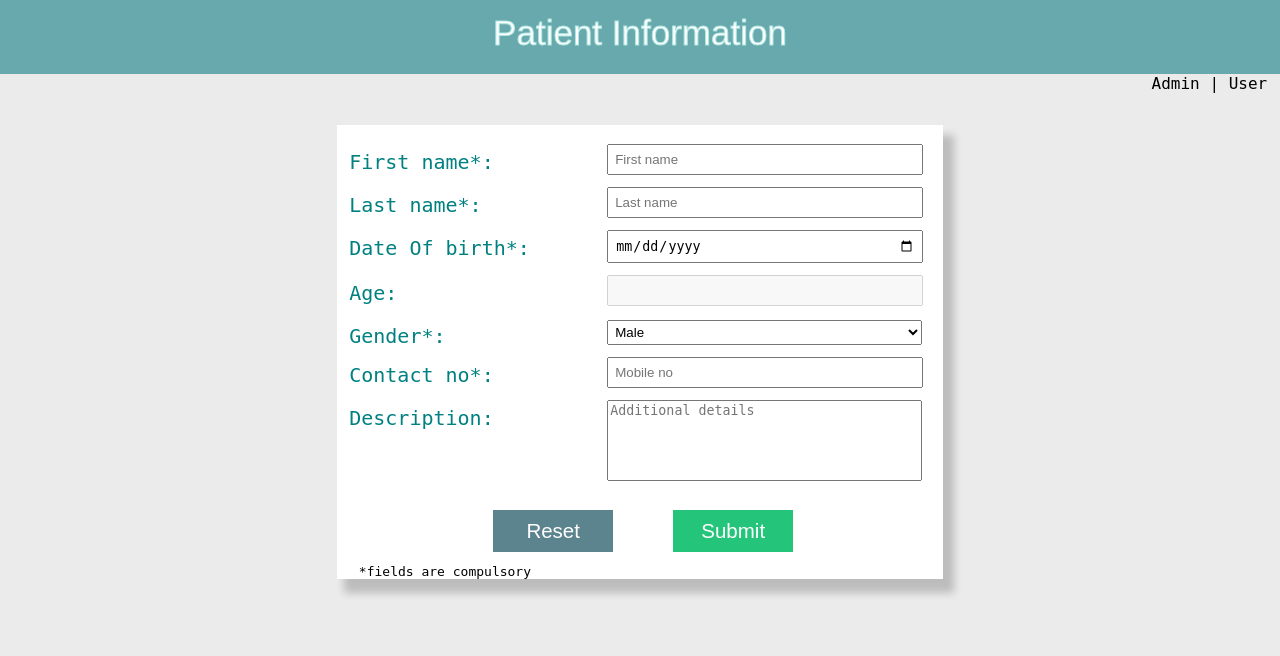
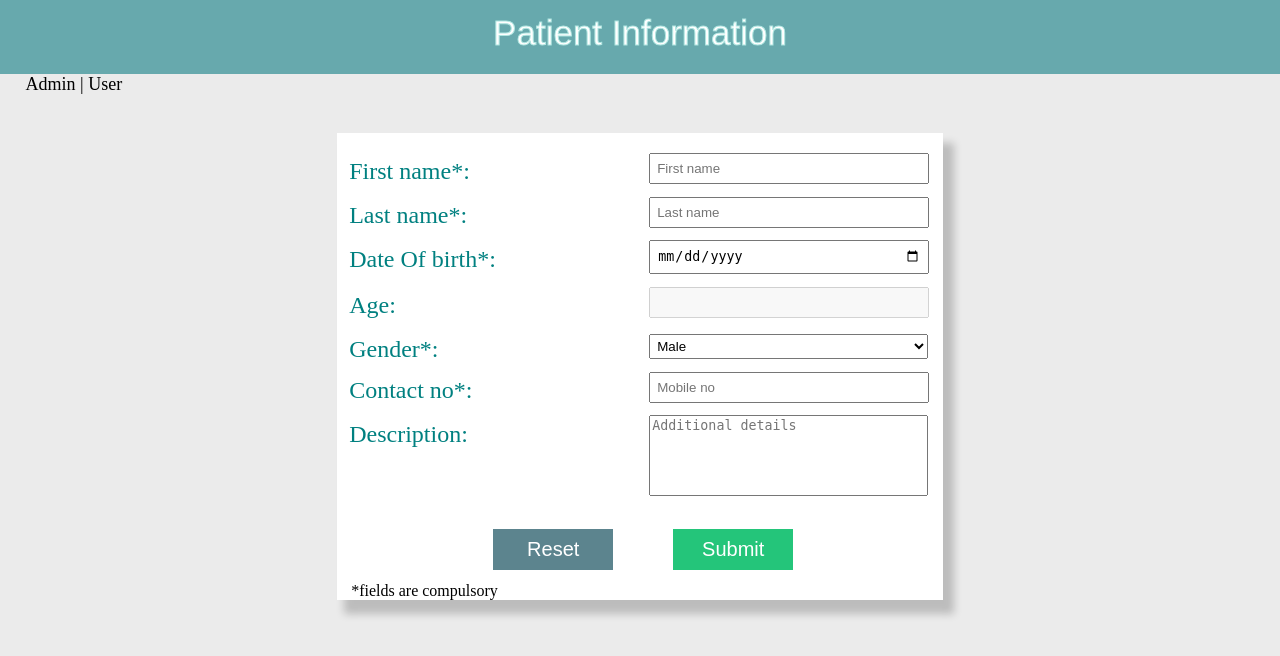
Before and after one commit to akshayat93/patientInfo, a PHP site: page / in a window 1280 px wide. Shown: the top 656 px of the page. Run offline with PHP 8.4, Linux system fonts and the light colour scheme.

Commit message:
Add files via upload

```diff
--- a/patient_report.html
+++ b/patient_report.html
@@ -40,13 +40,13 @@
 			<div id="search"><input type="text" id="myInput"  placeholder="Search Patients" ></div>
 				<table id ="tableid">
 				<tr>
-					<th width="5%">Serial No.</th>
+					<th width="5%">S No.</th>
 					<th width="10%">First Name</th>
 					<th width="10%">Last Name</th>
 					<th width="5%">Age</th>
 					<th width="15%">Date Of Birth</th>
 					<th width="15%">Contact No</th>
-					<th width="40%">Description</th>
+					<th width="20%">Description</th>
 				</tr>
 				</table>
 			</div>
--- a/style.css
+++ b/style.css
@@ -4,7 +4,7 @@ body
 	position:relative;
 	background: #ebebeb;
 	margin: 0;
-	font-family: monospace;
+	font-family: serif;
 }
 #admin, #user
 {
@@ -17,18 +17,19 @@ body
     padding: 1%;
 	color: white;
     height: 3rem;
-	min-width:400px;
+
 	font-size:35px;
 	font-family: Arial, Helvetica, sans-serif;
 	-webkit-text-stroke-width: 1px;
     -webkit-text-stroke-color: #b0e6e1;
+	min-width:348px;
 }
 
 #auth
 {
-	float: right;
-	font-size: large;
-	margin-right:1%;
+
+    font-size: large;
+    margin-left: 2%;
 }
 a:link
 {
@@ -42,13 +43,13 @@ a:hover
 }
 #container
 {
-	margin-top: 4%;
+	margin-top: 3%;
 	margin-bottom:2%;
 }
 #input_box
 {
 	max-width: 600px;
-	min-width: 400px;
+	min-width: 354px;
     background: white;
     margin-left: auto;
     margin-right: auto;
@@ -71,8 +72,8 @@ input
 	margin-right: 1%;
     padding: 1%;
     margin-bottom: 2%;
-	width:50%;
-	margin-left:44%;
+	width:44%;
+	margin-left:51%;
 
 }
 label
@@ -85,15 +86,15 @@ label
 select
 {
 	padding:0.5%;
-	margin-left:44%;
+	margin-left:51%;
 	margin-bottom:2%;
-	width:52.5%;
+	width:46.5%;
 }
 textarea
 {
 	resize: none;
-	margin-left: 44%;
-    width: 51.5%;
+	margin-left: 51%;
+    width: 45.5%;
 }
 #submitbtn
 {
@@ -130,6 +131,8 @@ textarea
     font-size: large;
 	width:51%;
 	border: 2px double white;
+	min-width: 333px;
+	margin-left: 44%;
 }
 
 table {
@@ -139,11 +142,12 @@ table {
 	margin-bottom: 1%;
 	margin-left: 4.5%;
     margin-right: 4.5%;
-
+	 table-layout: fixed;
+    word-wrap: break-word;
 }
 #table
 {
-padding-bottom:1%;
+	padding-bottom:1%;
 }
 td, th {
     border: 5px double white;
@@ -168,3 +172,7 @@ tr:nth-child(even) {
 {
 	background: #33535a;
 }
+#tableid
+{
+	min-width:336px;
+}
```
